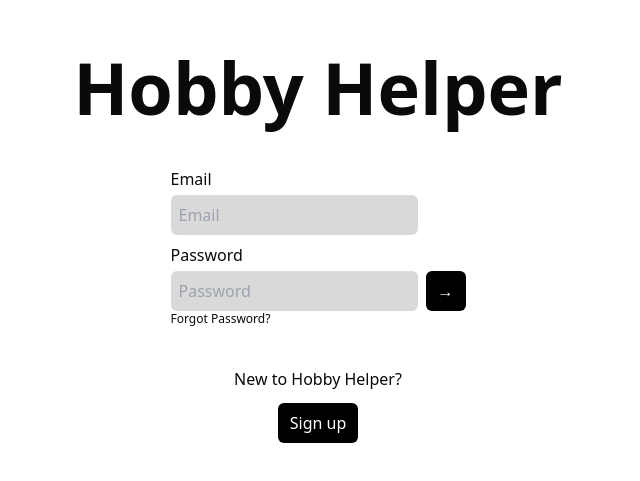
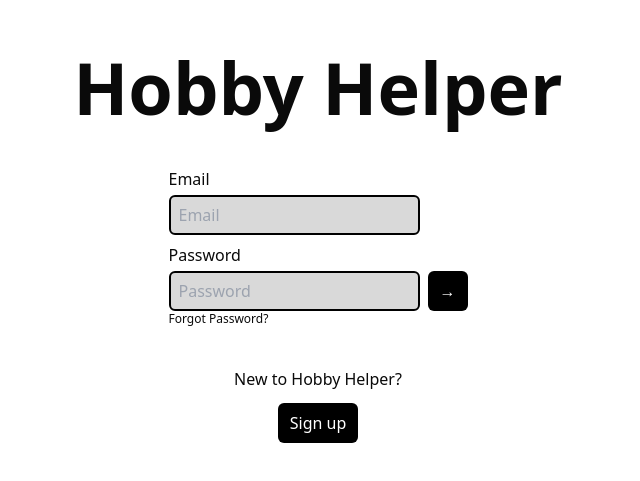
Before and after one commit to CSC-3380-Spring-2025/Team-28, a Next.js app in the folder with-mongodb-app/: page / in a window 1280 px wide. Shown: the part 147-628 px from the top of the page, without its empty margins (322-962 px from the left). Built offline with nearby package versions, Linux system fonts and the light colour scheme.

Commit message:
login page - added borders around inputs
register, forgot password pages - deleted uneccesary layout.tsx files

```diff
--- a/with-mongodb-app/app/forgot-login/layout.tsx
+++ /dev/null
@@ -1,22 +0,0 @@
-import type { Metadata } from "next";
-import { Inter } from "next/font/google";
-import "@/styles/globals.css";
-
-const inter = Inter({ subsets: ["latin"] });
-
-export const metadata: Metadata = {
-  title: "Forgot Password - Hobby Helper",
-  description: "Forgot Password",
-};
-
-export default function RootLayout({
-  children,
-}: {
-  children: React.ReactNode;
-}) {
-  return (
-    <html>
-      <body>{children}</body>
-    </html>
-  );
-}
--- a/with-mongodb-app/app/layout.tsx
+++ b/with-mongodb-app/app/layout.tsx
@@ -9,6 +9,7 @@ export const metadata: Metadata = {
   description: "The Login Page for the Hobby Helper webapp",
 };
 
+//Bare bones layout to display anything related to logging in
 export default function RootLayout({
   children,
 }: {
--- a/with-mongodb-app/app/page.tsx
+++ b/with-mongodb-app/app/page.tsx
@@ -44,7 +44,7 @@ export default function Login() {
         <h2 className="mt-2 mb-1">Email</h2>
         <div>
           <input
-            className="bg-[#D9D9D9] rounded-md text-black h-10 p-2"
+            className="bg-[#D9D9D9] rounded-md text-black h-10 p-2 border-black border-2 border-solid"
             type="email"
             placeholder="Email"
             onChange={(e) => setEmail(e.target.value)}
@@ -54,7 +54,7 @@ export default function Login() {
         <h2 className="mt-2 mb-1">Password</h2>
         <div>
           <input
-            className="bg-[#D9D9D9] rounded-md text-black h-10  p-2 "
+            className="bg-[#D9D9D9] rounded-md text-black h-10 p-2 border-black border-2 border-solid"
             type="password"
             placeholder="Password"
             onChange={(e) => setPassword(e.target.value)}
--- a/with-mongodb-app/app/register/layout.tsx
+++ /dev/null
@@ -1,22 +0,0 @@
-import type { Metadata } from "next";
-import { Inter } from "next/font/google";
-import "@/styles/globals.css";
-
-const inter = Inter({ subsets: ["latin"] });
-
-export const metadata: Metadata = {
-  title: "Register - Hobby Helper",
-  description: "The Register Page for the Hobby Helper webapp",
-};
-
-export default function RootLayout({
-  children,
-}: {
-  children: React.ReactNode;
-}) {
-  return (
-    <html>
-      <body>{children}</body>
-    </html>
-  );
-}
```
